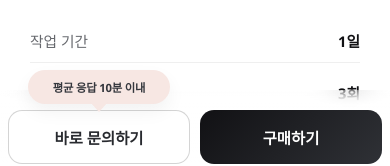
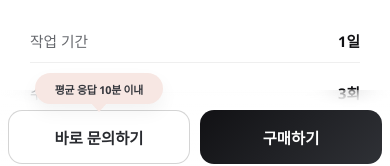
Before and after one commit to dearsmin21-cyber/hiparchive-site, a Next.js app: page / in a window 390 px wide. Shown: the part 672-838 px from the top of the page. Built offline with nearby package versions, Linux system fonts and the light colour scheme; a web font is replaced by a local one.

Commit message:
Reduce mobile inquiry hint bubble further

```diff
--- a/app/page.module.css
+++ b/app/page.module.css
@@ -1130,13 +1130,13 @@
   display: inline-flex;
   align-items: center;
   justify-content: center;
-  min-width: 148px;
-  min-height: 36px;
-  padding: 0 17px;
-  border-radius: 24px;
+  min-width: 134px;
+  min-height: 32px;
+  padding: 0 15px;
+  border-radius: 22px;
   background: #f7e7e3;
   color: #35373d;
-  font-size: 0.72rem;
+  font-size: 0.69rem;
   font-weight: 700;
   letter-spacing: -0.02em;
   white-space: nowrap;
@@ -2512,10 +2512,10 @@
   }
 
   .mobileInquiryHint {
-    min-width: 142px;
-    min-height: 34px;
-    padding: 0 15px;
-    font-size: 0.71rem;
+    min-width: 128px;
+    min-height: 31px;
+    padding: 0 14px;
+    font-size: 0.68rem;
     bottom: calc(100% + 6px);
   }
 
```
